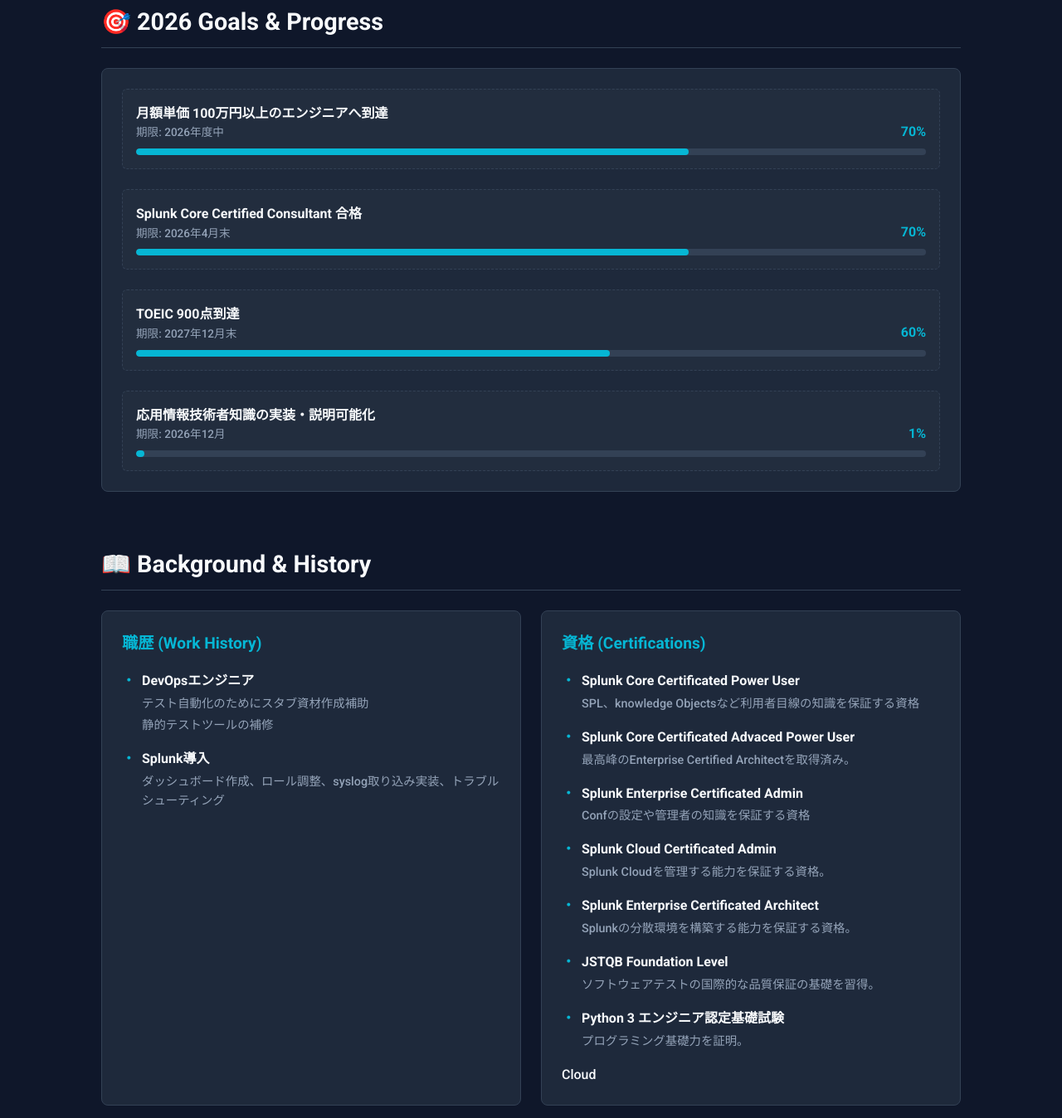
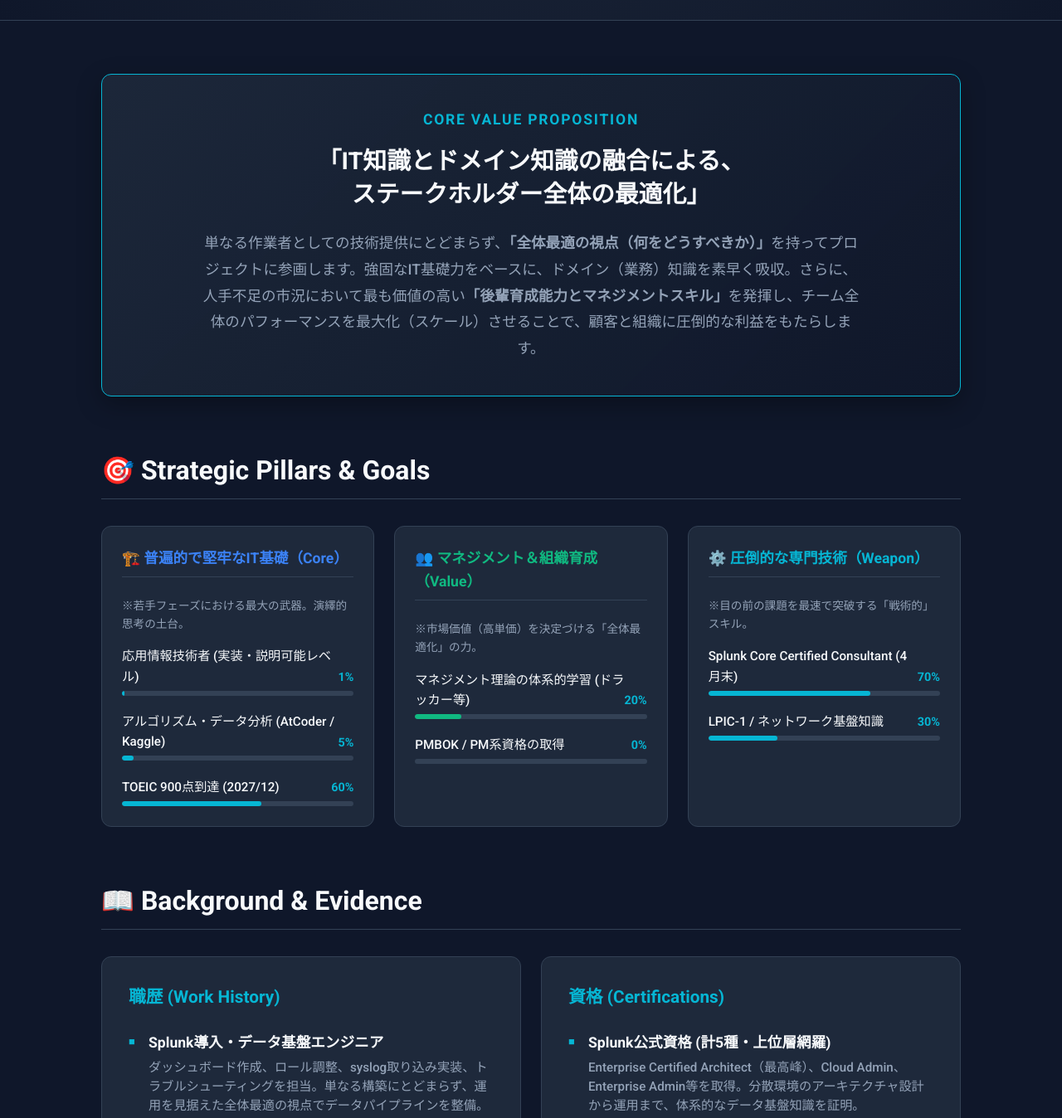
Before and after one commit to Bar0919/protfolio-site, a plain HTML site: page index.html in a window 1280 px wide. Shown: the part 437-1785 px from the top of the page at 83% size. Drawn offline with Linux system fonts and the light colour scheme.

Commit message:
Refactor index.html for layout and style enhancements
Updated styles and structure in index.html for improved layout and readability.

```diff
--- a/index.html
+++ b/index.html
@@ -14,49 +14,60 @@
             --text-muted: #94a3b8;
             --accent-color: #06b6d4;
             --border-color: #334155;
+            --success-color: #10b981;
+            --warning-color: #f59e0b;
         }
 
         * { margin: 0; padding: 0; box-sizing: border-box; }
         body { font-family: 'Roboto', 'Noto Sans JP', sans-serif; background-color: var(--bg-color); color: var(--text-main); line-height: 1.6; }
 
-        /* --- ヘッダー（名前・概要） --- */
-        header { padding: 4rem 2rem; background: radial-gradient(circle at top center, #1e293b 0%, #0f172a 100%); border-bottom: 1px solid var(--border-color); }
+        header { padding: 5rem 2rem 4rem; background: radial-gradient(circle at top center, #1e293b 0%, #0f172a 100%); border-bottom: 1px solid var(--border-color); text-align: center;}
         .header-content { max-width: 900px; margin: 0 auto; }
-        h1 { font-size: 3rem; font-weight: 700; margin-bottom: 0.5rem; color: var(--text-main); border-left: 5px solid var(--accent-color); padding-left: 1rem;}
-        .subtitle { font-size: 1.2rem; color: var(--accent-color); margin-bottom: 2rem; padding-left: 1rem;}
+        h1 { font-size: 3.5rem; font-weight: 700; margin-bottom: 0.5rem; color: var(--text-main); letter-spacing: 0.02em;}
+        .subtitle { font-size: 1.3rem; color: var(--accent-color); margin-bottom: 2rem; font-weight: 500;}
 
-        .summary-list { list-style: none; color: var(--text-muted); padding-left: 1rem; }
-        .summary-list li { margin-bottom: 0.8rem; position: relative; padding-left: 1.5rem; }
-        .summary-list li::before { content: '✓'; position: absolute; left: 0; color: var(--accent-color); font-weight: bold;}
+        /* グローバル向けサマリーバッジ */
+        .badges { display: flex; justify-content: center; flex-wrap: wrap; gap: 1rem; margin-bottom: 2rem; }
+        .badge { background-color: rgba(6, 182, 212, 0.1); color: var(--accent-color); padding: 0.5rem 1.2rem; border-radius: 99px; font-weight: 700; border: 1px solid rgba(6, 182, 212, 0.3); font-size: 0.9rem;}
 
-        /* --- メインコンテンツ --- */
-        .container { max-width: 1100px; margin: 0 auto; padding: 3rem 2rem; }
-        .section-title { font-size: 1.8rem; margin-bottom: 1.5rem; border-bottom: 1px solid var(--border-color); padding-bottom: 0.5rem; display: flex; align-items: center; gap: 0.5rem; }
+        .container { max-width: 1100px; margin: 0 auto; padding: 4rem 2rem; }
+        .section-title { font-size: 2rem; margin-bottom: 2rem; border-bottom: 1px solid var(--border-color); padding-bottom: 0.5rem; display: flex; align-items: center; gap: 0.5rem; }
 
-        .card { background-color: var(--surface-color); border-radius: 8px; padding: 1.5rem; border: 1px solid var(--border-color); margin-bottom: 1.5rem; }
-        .card h3 { font-size: 1.2rem; color: var(--accent-color); margin-bottom: 1rem; }
+        .card { background-color: var(--surface-color); border-radius: 12px; padding: 2rem; border: 1px solid var(--border-color); margin-bottom: 2rem; transition: transform 0.3s ease; }
+        .card:hover { transform: translateY(-3px); border-color: var(--surface-light); }
+        .card h3 { font-size: 1.3rem; color: var(--accent-color); margin-bottom: 1.5rem; }
 
-        /* --- プログレスバー（目標） --- */
-        .goal-group { display: flex; flex-direction: column; gap: 1.5rem; }
-        .goal-item { background: rgba(255,255,255,0.02); padding: 1rem; border-radius: 6px; border: 1px dashed var(--border-color); }
-        .goal-header { display: flex; justify-content: space-between; align-items: flex-end; margin-bottom: 0.5rem; }
-        .goal-title { font-weight: 700; }
-        .goal-meta { font-size: 0.85rem; color: var(--text-muted); }
-        .goal-percent { font-weight: 700; color: var(--accent-color); }
-        .progress-track { width: 100%; height: 8px; background-color: var(--surface-light); border-radius: 4px; overflow: hidden; }
-        .progress-fill { height: 100%; background: var(--accent-color); border-radius: 4px; }
+        /* --- 新設：Core Value (全世界向けMVV) --- */
+        .value-proposition {
+            background: linear-gradient(135deg, rgba(30, 41, 59, 0.9) 0%, rgba(15, 23, 42, 0.95) 100%);
+            border: 1px solid var(--accent-color); border-radius: 12px; padding: 2.5rem; margin-bottom: 4rem; text-align: center;
+            box-shadow: 0 10px 30px rgba(0,0,0,0.3);
+        }
+        .vp-title { font-size: 1.1rem; color: var(--accent-color); font-weight: 700; text-transform: uppercase; letter-spacing: 0.1em; margin-bottom: 1rem; }
+        .vp-statement { font-size: 1.8rem; font-weight: 700; color: var(--text-main); margin-bottom: 1.5rem; line-height: 1.4;}
+        .vp-desc { font-size: 1.1rem; color: var(--text-muted); max-width: 800px; margin: 0 auto; line-height: 1.8;}
 
-        /* --- 経歴リスト --- */
+        /* --- 目標カード用グリッド --- */
+        .goals-grid { display: grid; grid-template-columns: repeat(auto-fit, minmax(320px, 1fr)); gap: 1.5rem; margin-bottom: 4rem;}
+        .goal-category-card { background-color: var(--surface-color); border-radius: 12px; padding: 1.5rem; border: 1px solid var(--border-color); }
+        .goal-category-card h3 { font-size: 1.1rem; color: var(--text-main); border-bottom: 1px solid var(--surface-light); padding-bottom: 0.5rem; margin-bottom: 1.5rem;}
+
+        .goal-item { margin-bottom: 1.2rem; }
+        .goal-item:last-child { margin-bottom: 0; }
+        .goal-header { display: flex; justify-content: space-between; align-items: flex-end; margin-bottom: 0.3rem; }
+        .goal-title { font-weight: 500; font-size: 0.95rem; }
+        .goal-percent { font-weight: 700; color: var(--accent-color); font-size: 0.9rem;}
+        .progress-track { width: 100%; height: 6px; background-color: var(--surface-light); border-radius: 3px; overflow: hidden; }
+        .progress-fill { height: 100%; background: var(--accent-color); border-radius: 3px; }
+
         .history-grid { display: grid; grid-template-columns: repeat(auto-fit, minmax(400px, 1fr)); gap: 1.5rem; }
         .history-list { list-style: none; }
-        .history-list li { margin-bottom: 1rem; padding-left: 1.5rem; position: relative; }
-        .history-list li::before { content: '・'; position: absolute; left: 0; color: var(--accent-color); font-weight: bold; }
-        .history-list strong { color: var(--text-main); }
-        .history-list span { display: block; font-size: 0.9rem; color: var(--text-muted); margin-top: 0.2rem; }
+        .history-list li { margin-bottom: 1.5rem; padding-left: 1.5rem; position: relative; }
+        .history-list li::before { content: '■'; position: absolute; left: 0; top: 0.2rem; color: var(--accent-color); font-size: 0.8rem;}
+        .history-list strong { color: var(--text-main); font-size: 1.1rem; display: block; margin-bottom: 0.3rem;}
+        .history-list span { display: block; font-size: 0.95rem; color: var(--text-muted); line-height: 1.5;}
 
-        @media (max-width: 768px) {
-            .history-grid { grid-template-columns: 1fr; }
-        }
+        @media (max-width: 768px) { .history-grid, .goals-grid { grid-template-columns: 1fr; } h1 {font-size: 2.5rem;} }
     </style>
 </head>
 <body>
@@ -64,83 +75,124 @@
     <header>
         <div class="header-content">
             <h1>芳賀 友紀 / Tomoki Haga</h1>
-            <div class="subtitle">DevOps & Data Infrastructure Engineer</div>
-            <ul class="summary-list">
-                <li><strong>圧倒的な学習速度:</strong> 半年間でSplunk Enterprise Certificated Architectを含む計7つのIT資格を取得。</li>
-                <li><strong>経験:</strong> テスト自動化とSplunkエンジニアを経験。</li>
-                <li><strong>:</strong> 筋力トレーニング、生活習慣管理による持続可能なタフネスの維持。</li>
-            </ul>
+            <div class="subtitle">IT Infrastructure & DevOps Professional</div>
+
+            <div class="badges">
+                <div class="badge">🔥 半年で7資格取得の圧倒的学習力</div>
+                <div class="badge">📊 Splunk Architect / Data Pipeline</div>
+                <div class="badge">👥 全体最適化 & マネジメント志向</div>
+            </div>
+
+            <p style="color: var(--text-muted); max-width: 700px; margin: 0 auto; font-size: 1.05rem;">
+                「IT技術力×ビジネス基礎力×マネジメント力」を高度に統合し、チームの育成とシステム全体の最適化を牽引する。特定技術に依存せず、あらゆる環境で最速で成果を創出する次世代のフルスタックエンジニア。
+            </p>
         </div>
     </header>
 
     <main class="container">
 
-        <section style="margin-bottom: 4rem;">
-            <h2 class="section-title">🎯 2026 Goals & Progress</h2>
-            <div class="card goal-group">
+        <section>
+            <div class="value-proposition">
+                <div class="vp-title">Core Value Proposition</div>
+                <div class="vp-statement">「IT知識とドメイン知識の融合による、<br>ステークホルダー全体の最適化」</div>
+                <div class="vp-desc">
+                    単なる作業者としての技術提供にとどまらず、<strong>「全体最適の視点（何をどうすべきか）」</strong>を持ってプロジェクトに参画します。強固なIT基礎力をベースに、ドメイン（業務）知識を素早く吸収。さらに、人手不足の市況において最も価値の高い<strong>「後輩育成能力とマネジメントスキル」</strong>を発揮し、チーム全体のパフォーマンスを最大化（スケール）させることで、顧客と組織に圧倒的な利益をもたらします。
+                </div>
+            </div>
+        </section>
 
-                <div class="goal-item">
-                    <div class="goal-header">
-                        <div>
-                            <div class="goal-title">月額単価 100万円以上のエンジニアへ到達</div>
-                            <div class="goal-meta">期限: 2026年度中</div>
+        <section>
+            <h2 class="section-title">🎯 Strategic Pillars & Goals</h2>
+            <div class="goals-grid">
+
+                <div class="goal-category-card">
+                    <h3 style="color: #3b82f6;">🏗️ 普遍的で堅牢なIT基礎（Core）</h3>
+                    <p style="font-size: 0.85rem; color: var(--text-muted); margin-bottom: 1rem;">※若手フェーズにおける最大の武器。演繹的思考の土台。</p>
+
+                    <div class="goal-item">
+                        <div class="goal-header">
+                            <div class="goal-title">応用情報技術者 (実装・説明可能レベル)</div>
+                            <div class="goal-percent">1%</div>
                         </div>
-                        <div class="goal-percent">70%</div>
+                        <div class="progress-track"><div class="progress-fill" style="width: 1%;"></div></div>
                     </div>
-                    <div class="progress-track"><div class="progress-fill" style="width: 70%;"></div></div>
+
+                    <div class="goal-item">
+                        <div class="goal-header">
+                            <div class="goal-title">アルゴリズム・データ分析 (AtCoder / Kaggle)</div>
+                            <div class="goal-percent">5%</div>
+                        </div>
+                        <div class="progress-track"><div class="progress-fill" style="width: 5%;"></div></div>
+                    </div>
+
+                    <div class="goal-item">
+                        <div class="goal-header">
+                            <div class="goal-title">TOEIC 900点到達 (2027/12)</div>
+                            <div class="goal-percent">60%</div>
+                        </div>
+                        <div class="progress-track"><div class="progress-fill" style="width: 60%;"></div></div>
+                    </div>
                 </div>
 
-                <div class="goal-item">
-                    <div class="goal-header">
-                        <div>
-                            <div class="goal-title">Splunk Core Certified Consultant 合格</div>
-                            <div class="goal-meta">期限: 2026年4月末</div>
+                <div class="goal-category-card">
+                    <h3 style="color: #10b981;">👥 マネジメント＆組織育成（Value）</h3>
+                    <p style="font-size: 0.85rem; color: var(--text-muted); margin-bottom: 1rem;">※市場価値（高単価）を決定づける「全体最適化」の力。</p>
+
+                    <div class="goal-item">
+                        <div class="goal-header">
+                            <div class="goal-title">マネジメント理論の体系的学習 (ドラッカー等)</div>
+                            <div class="goal-percent">20%</div>
                         </div>
-                        <div class="goal-percent">70%</div>
+                        <div class="progress-track"><div class="progress-fill" style="width: 20%; background-color: var(--success-color);"></div></div>
                     </div>
-                    <div class="progress-track"><div class="progress-fill" style="width: 70%;"></div></div>
+
+                    <div class="goal-item">
+                        <div class="goal-header">
+                            <div class="goal-title">PMBOK / PM系資格の取得</div>
+                            <div class="goal-percent">0%</div>
+                        </div>
+                        <div class="progress-track"><div class="progress-fill" style="width: 0%; background-color: var(--success-color);"></div></div>
+                    </div>
                 </div>
 
-                <div class="goal-item">
-                    <div class="goal-header">
-                        <div>
-                            <div class="goal-title">TOEIC 900点到達</div>
-                            <div class="goal-meta">期限: 2027年12月末</div>
+                <div class="goal-category-card">
+                    <h3 style="color: #06b6d4;">⚙️ 圧倒的な専門技術（Weapon）</h3>
+                    <p style="font-size: 0.85rem; color: var(--text-muted); margin-bottom: 1rem;">※目の前の課題を最速で突破する「戦術的」スキル。</p>
+
+                    <div class="goal-item">
+                        <div class="goal-header">
+                            <div class="goal-title">Splunk Core Certified Consultant (4月末)</div>
+                            <div class="goal-percent">70%</div>
                         </div>
-                        <div class="goal-percent">60%</div>
+                        <div class="progress-track"><div class="progress-fill" style="width: 70%;"></div></div>
                     </div>
-                    <div class="progress-track"><div class="progress-fill" style="width: 60%;"></div></div>
-                </div>
 
-                <div class="goal-item">
-                    <div class="goal-header">
-                        <div>
-                            <div class="goal-title">応用情報技術者知識の実装・説明可能化</div>
-                            <div class="goal-meta">期限: 2026年12月</div>
+                    <div class="goal-item">
+                        <div class="goal-header">
+                            <div class="goal-title">LPIC-1 / ネットワーク基盤知識</div>
+                            <div class="goal-percent">30%</div>
                         </div>
-                        <div class="goal-percent">1%</div>
+                        <div class="progress-track"><div class="progress-fill" style="width: 30%;"></div></div>
                     </div>
-                    <div class="progress-track"><div class="progress-fill" style="width: 1%;"></div></div>
                 </div>
 
             </div>
         </section>
 
         <section>
-            <h2 class="section-title">📖 Background & History</h2>
+            <h2 class="section-title">📖 Background & Evidence</h2>
             <div class="history-grid">
 
                 <div class="card">
                     <h3>職歴 (Work History)</h3>
                     <ul class="history-list">
                         <li>
-                            <strong>DevOpsエンジニア</strong>
-                            <span>テスト自動化のためにスタブ資材作成補助</span>
-                            <span>静的テストツールの補修</span>
+                            <strong>Splunk導入・データ基盤エンジニア</strong>
+                            <span>ダッシュボード作成、ロール調整、syslog取り込み実装、トラブルシューティングを担当。単なる構築にとどまらず、運用を見据えた全体最適の視点でデータパイプラインを整備。</span>
                         </li>
                         <li>
-                            <strong>Splunk導入</strong>
-                            <span>ダッシュボード作成、ロール調整、syslog取り込み実装、トラブルシューティング</span>
+                            <strong>DevOpsエンジニア (テスト自動化)</strong>
+                            <span>テスト自動化のためのスタブ資材作成補助および、静的テストツールの補修を通じ、品質保証プロセスの効率化に貢献。</span>
                         </li>
                     </ul>
                 </div>
@@ -149,34 +201,14 @@
                     <h3>資格 (Certifications)</h3>
                     <ul class="history-list">
                         <li>
-                            <strong>Splunk Core Certificated Power User</strong>
-                            <span>SPL、knowledge Objectsなど利用者目線の知識を保証する資格</span>
+                            <strong>Splunk公式資格 (計5種・上位層網羅)</strong>
+                            <span>Enterprise Certified Architect（最高峰）、Cloud Admin、Enterprise Admin等を取得。分散環境のアーキテクチャ設計から運用まで、体系的なデータ基盤知識を証明。</span>
                         </li>
                         <li>
-                            <strong>Splunk Core Certificated Advaced Power User</strong>
-                            <span>最高峰のEnterprise Certified Architectを取得済み。</span>
+                            <strong>JSTQB FL / Python 3 基礎認定</strong>
+                            <span>ソフトウェアテストの国際的な品質保証と、インフラ自動化の要となるプログラミング基礎力を確保。</span>
                         </li>
-                        <li>
-                            <strong>Splunk Enterprise Certificated Admin</strong>
-                            <span>Confの設定や管理者の知識を保証する資格</span>
-                        </li>
-                        <li>
-                            <strong>Splunk Cloud Certificated Admin</strong>
-                            <span>Splunk Cloudを管理する能力を保証する資格。</span>
-                        </li>
-                        <li>
-                            <strong>Splunk Enterprise Certificated Architect</strong>
-                            <span>Splunkの分散環境を構築する能力を保証する資格。</span>
-                        </li>
-                        <li>
-                            <strong>JSTQB Foundation Level</strong>
-                            <span>ソフトウェアテストの国際的な品質保証の基礎を習得。</span>
-                        </li>
-                        <li>
-                            <strong>Python 3 エンジニア認定基礎試験</strong>
-                            <span>プログラミング基礎力を証明。</span>
-                        </li>
-                    </ul>Cloud
+                    </ul>
                 </div>
 
                 <div class="card">
@@ -184,15 +216,11 @@
                     <ul class="history-list">
                         <li>
                             <strong>ビジネスOSのインストール</strong>
-                            <span>『7つの習慣』『嫌われる勇気』『エッセンシャル思考』等を通じた思考法の体系化。</span>
+                            <span>『7つの習慣』『エッセンシャル思考』『マネジメント（ドラッカー）』等を通じ、チーム育成と全体最適化に向けた思考の土台を構築。</span>
                         </li>
                         <li>
-                            <strong>実践的語学学習</strong>
-                            <span>「瞬間英作文トレーニング」「音読パッセージ」を用いたアウトプット中心の訓練。</span>
-                        </li>
-                        <li>
-                            <strong>インフラ・データ領域の拡大</strong>
-                            <span>LPIC-1、データサイエンティスト検定の学習を並行推進中。</span>
+                            <strong>IT技術書の読破と体系的学習</strong>
+                            <span>LPIC-1標準教科書やデータサイエンティスト検定公式テキスト等を用い、普遍的で堅牢な「基礎力」を日々アップデート。</span>
                         </li>
                     </ul>
                 </div>
```
